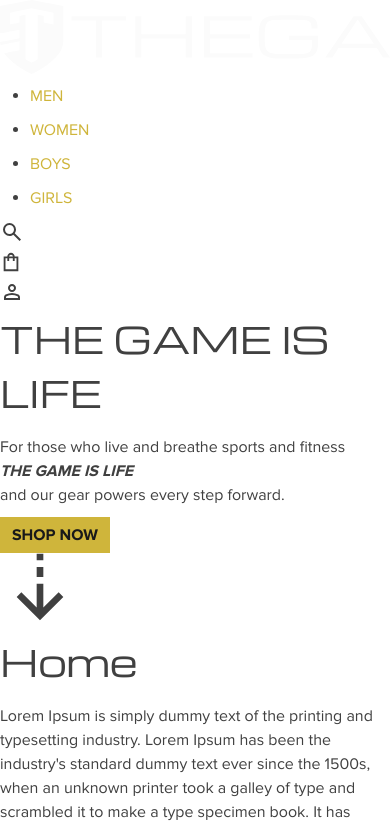
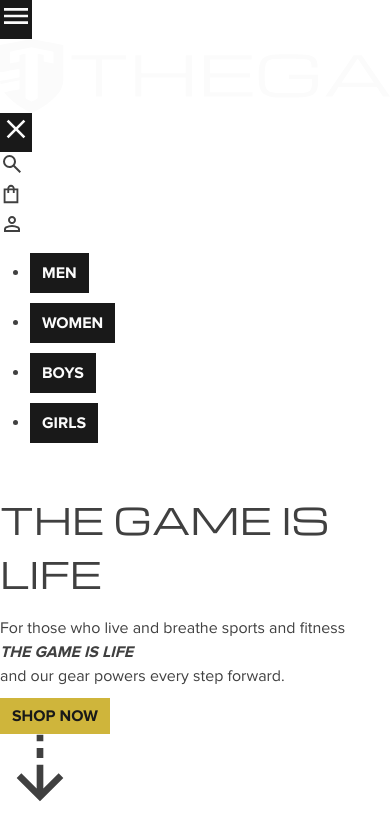
Before and after one commit to SamuelEarl/thega-bigcommerce-storefront-sveltekit, a SvelteKit app: page / in a window 390 px wide. Shown: the top 828 px of the page. Built offline with nearby package versions, Linux system fonts and the light colour scheme.

Commit message:
Working on mobile nav

```diff
--- a/generate-css-icons.js
+++ b/generate-css-icons.js
@@ -22,8 +22,11 @@ import { locate } from "@iconify/json";
       "search",
       "person-outline",
       "shopping-bag-outline-sharp",
-      "keyboard-double-arrow-down",
       "arrow-cool-down",
+      "menu",
+      "close",
+      "chevron-left",
+      "chevron-right",
     ],
     "icomoon-free": [
       "spinner2",
--- a/src/routes/(storefront)/+layout.svelte
+++ b/src/routes/(storefront)/+layout.svelte
@@ -5,7 +5,7 @@
   import Header from "./Header.svelte";
 	import { Icon, Link } from "$lib/client/components";
 	import "$lib/client/assets/styles/main.css";
-  import LogoWhite from "$lib/client/assets/images/logo-and-name-horizontal-white-fbfbfb.svg";
+  // import LogoWhite from "$lib/client/assets/images/logo-and-name-horizontal-white-fbfbfb.svg";
 	import HeroImage from "./HeroImage.svelte";
 
   interface Props {
@@ -15,9 +15,6 @@
   let { children }: Props = $props();
 
   let currentPath = $derived(page.url.pathname);
-
-  const iconSizes = "font-size: 24px";
-  let btnDisabled = $state(false);
 
   /**
    * Reset the page scroll position to the top on navigation.
@@ -38,8 +35,8 @@
 </svelte:head>
 
 <div class="layout">
-  <!-- <Header /> -->
-  <header>
+  <Header />
+  <!-- <header>
     <div class="header-content">
       <div class="logo-wrapper">
         <a href="/"><img src={LogoWhite} class="logo" alt="logo" /></a>
@@ -58,7 +55,7 @@
         <div><Icon icon="material-symbols:person-outline" style={iconSizes} /></div>
       </div>
     </div>
-  </header>
+  </header> -->
   <main id="main">
     {#if currentPath === "/"}
       <HeroImage />
@@ -76,13 +73,13 @@
 			flex-direction: column;
 			min-height: 100vh;
 
-      & header {
+      /* & header {
         position: sticky;
         top: 0;
         background-color: var(--black);
 
         & .header-content {
-          /* The hero image is 1536px wide. So I want to give the content a max width that equals the --xl-max media query. */
+          The hero image is 1536px wide. So I want to give the content a max width that equals the --xl-max media query.
           max-width: 1535px;
           margin: 0 auto;
           padding: 0 15px;
@@ -129,7 +126,7 @@
             }
           }
         }
-      }
+      } */
 
 			& main {
         flex: 1;
--- a/src/routes/(storefront)/Header.svelte
+++ b/src/routes/(storefront)/Header.svelte
@@ -1,20 +1,327 @@
 <script lang="ts">
 	import { afterNavigate } from "$app/navigation";
-	import { Button, Icon } from "$lib/client/components";
-	import MainNav from "./MainNav.svelte";
-	// import Logo from "$lib/client/assets/images/logo-purple-taupe-dark.svg";
-	import Logo from "$lib/client/assets/images/logo-white-fbfbfb.svg";
+	import { Button, Icon, Link } from "$lib/client/components";
+	// import MainNav from "./MainNav.svelte";
+	import LogoWhite from "$lib/client/assets/images/logo-and-name-horizontal-white-fbfbfb.svg";
 
-	let showMainNav = $state(false);
+	let mainNavContainer: HTMLDivElement;
+	// let showMainNav = $state(false);
 
-	// On mobile clear the MainNav after a user navigates so it
+	// On mobile close the MainNav after a user navigates so it
 	// is not still displaying after a user has clicked a link.
-	afterNavigate(async (params) => {
-		showMainNav = false;
+	afterNavigate(async () => {
+		mainNavContainer.style.right = "110vw"
 	});
+
+	const mainNav = {
+		name: "MAIN",
+		menu: [
+			{
+				label: "MEN",
+				url: "/collections/men",
+				submenu: [
+					{
+						label: "Shoes",
+						url: "/collections/men/shoes",
+					},
+					{
+						label: "Shirts",
+						url: "/collections/men/shirts",
+					},
+				],
+			},
+			{
+				label: "WOMEN",
+				url: "/collections/women",
+				submenu: [
+					{
+						label: "Shoes",
+						url: "/collections/women/shoes",
+					},
+					{
+						label: "Shirts",
+						url: "/collections/women/shirts",
+					},
+				],
+			},
+			{
+				label: "BOYS",
+				url: "/collections/boys",
+				submenu: [
+					{
+						label: "Shoes",
+						url: "/collections/boys/shoes",
+					},
+					{
+						label: "Shirts",
+						url: "/collections/boys/shirts",
+					},
+				],
+			},
+			{
+				label: "GIRLS",
+				url: "/collections/girls",
+				submenu: [
+					{
+						label: "Shoes",
+						url: "/collections/girls/shoes",
+					},
+					{
+						label: "Shirts",
+						url: "/collections/girls/shirts",
+					},
+				],
+			},
+		],
+	};
+
+	let activeNav = "MAIN";
+	console.log("activeNav:", activeNav);
+
+	const iconBtns = [
+		{
+			icon: "material-symbols:search",
+			url: "",
+			size: "font-size: 24px",
+		},
+		{
+			icon: "material-symbols:shopping-bag-outline-sharp",
+			url: "",
+			size: "font-size: 22px",
+		},
+		{
+			icon: "material-symbols:person-outline",
+			url: "",
+			size: "font-size: 24px",
+		},
+	];
+
+	function getActiveNav() {
+		const displayNav = mainNav.menu.find(menu => menu.label === activeNav);
+		return displayNav?.submenu;
+	}
 </script>
 
-<div class="mobile-header-nav-wrapper">
+<header>
+	<div class="header-content">
+		<div class="open-menu-btn-container">
+			<Button
+				sizes={{ pv:0, ph:0 }}
+				onclick={() => {
+					activeNav = "MAIN";
+					mainNavContainer.style.right = "0";
+				}}
+			>
+				<Icon icon="material-symbols:menu" style="font-size: var(--size-8)" />
+			</Button>
+		</div>
+		<div class="logo-wrapper">
+			<a href="/"><img src={LogoWhite} class="logo" alt="logo" /></a>
+		</div>
+		<div class="main-nav" bind:this={mainNavContainer}>
+			<div class="menu-top-btns">
+					<div class="back-to-main-menu-btn-container">
+						{#if activeNav !== "MAIN"}
+							<Button
+								sizes={{ pv:0, ph:0 }}
+								onclick={() => activeNav = "MAIN"}
+							>
+								<Icon icon="material-symbols:chevron-left" style="font-size: var(--size-8)" /> MAIN
+							</Button>
+						{/if}
+					</div>
+				<div class="close-menu-btn-container">
+					<Button
+						sizes={{ pv:0, ph:0 }}
+						onclick={() => mainNavContainer.style.right = "110vw"}
+					>
+						<Icon icon="material-symbols:close" style="font-size: var(--size-8)" />
+					</Button>
+				</div>
+			</div>
+			<div class="icons-wrapper">
+				{#each iconBtns as icon}
+					<div><Icon icon={icon.icon} style={icon.size} /></div>
+				{/each}
+			</div>
+			{#if activeNav === "MAIN"}
+				<nav>
+					<ul>
+						{#each mainNav.menu as item}
+							<li>
+								<Button onclick={() => activeNav = item.label}>
+									{item.label}
+								</Button>
+							</li>
+						{/each}
+					</ul>
+				</nav>
+			{:else}
+				<nav>
+					<ul>
+						{#each getActiveNav() as item}
+							<li>
+								<Link href={item.url} variant="tertiary" underline={false}>
+									{item.label}
+								</Link>
+							</li>
+						{/each}
+					</ul>
+				</nav>
+			{/if}
+		</div>
+		<div>
+			<Icon icon="material-symbols:menu" style="font-size: var(--size-8); color: transparent" />
+		</div>
+	</div>
+</header>
+
+<style>
+	@media (--xs-up) {
+		header {
+			position: sticky;
+			top: 0;
+			background-color: var(--black);
+			z-index: 100;
+
+			& .header-content {
+				display: flex;
+				justify-content: space-between;
+				/* The hero image is 1536px wide. So I want to give the content a max width that equals the --xl-max media query. */
+				max-width: 1535px;
+				margin: 0 auto;
+				padding: 0 15px;
+				display: flex;
+				align-items: center;
+				color: var(--white);
+				position: relative;
+
+				& .logo-wrapper {
+					padding: 12px 0;
+
+					& .logo {
+						height: 35px;
+					}
+				}
+
+				& .main-nav {
+					display: flex;
+					flex-direction: column;
+					position: absolute;
+					top: 0;
+					right: 110vw;
+					width: 100vw;
+					min-height: 100vh;
+					overflow-y: auto;
+					padding: 15px;
+					background-color: var(--black);
+					border-right: 1px solid var(--old-gold);
+					z-index: 100;
+					transition: right 0.25s ease;
+
+					& .menu-top-btns {
+						display: flex;
+						justify-content: space-between;
+						margin-bottom: 15px;
+					}
+
+					& .icons-wrapper {
+						display: flex;
+						justify-content: space-around;
+						align-items: center;
+						gap: 0 20px;
+
+						& :global(.icon--material-symbols:hover) {
+							color: var(--old-gold);
+						}
+					}
+
+					& nav {
+						flex: 1;
+
+						& ul {
+							display: flex;
+							flex-direction: column;
+							justify-content: center;
+							gap: 0 20px;
+							list-style-type: none;
+							padding: 0;
+							font-size: 20px;
+
+							& li {
+								margin: 0;
+								padding: 10px;
+
+								&:hover {
+									color: var(--old-gold);
+								}
+							}
+						}
+					}
+				}
+			}
+		}
+	}
+
+	@media (--lg-up) {
+		header {
+			/* position: sticky;
+			top: 0;
+			background-color: var(--black); */
+
+			& .header-content {
+				/* The hero image is 1536px wide. So I want to give the content a max width that equals the --xl-max media query. */
+				max-width: 1535px;
+				margin: 0 auto;
+				padding: 0 15px;
+				display: flex;
+				align-items: center;
+				color: var(--white);
+
+				& .logo-wrapper {
+					padding: 12px 0;
+
+					& .logo {
+						height: 40px;
+					}
+				}
+
+				& nav {
+					flex: 1;
+
+					& ul {
+						display: flex;
+						justify-content: center;
+						gap: 0 20px;
+						list-style-type: none;
+						padding: 0;
+						font-size: 20px;
+
+						& li {
+							margin: 0;
+
+							&:hover {
+								color: var(--old-gold);
+							}
+						}
+					}
+				}
+
+				& .icons-wrapper {
+					display: flex;
+					align-items: center;
+					gap: 0 20px;
+
+					& :global(.icon--material-symbols:hover) {
+						color: var(--old-gold);
+					}
+				}
+			}
+		}
+	}
+</style>
+
+<!-- <div class="mobile-header-nav-wrapper">
 	<header>
 		<div class="mobile-main-nav-btn-wrapper">
 			{#if showMainNav}
@@ -34,8 +341,8 @@
 		<div class="logo-wrapper">
 			<a href="/"><img src={Logo} class="logo" alt="logo" /></a>
 		</div>
-		<!-- I might use this <div class="spacer"> element until I am ready to include the login button for the app. -->
-		<!-- TODO: At that point I will delete this <div class="spacer"> element. -->
+		I might use this <div class="spacer"> element until I am ready to include the login button for the app.
+		TODO: At that point I will delete this <div class="spacer"> element.
 		<div class="spacer">
 			<Icon icon="mdi:menu" width="40" color="transparent" />
 		</div>
@@ -46,9 +353,9 @@
 			<MainNav />
 		</div>
 	{/if}
-</div>
+</div> -->
 
-<style>
+<!-- <style>
 	@media (--xs-up) {
 		.mobile-header-nav-wrapper {
 			position: fixed;
@@ -71,4 +378,4 @@
 			}
 		}
 	}
-</style>
+</style> -->
```
Also changed, not shown: src/lib/client/assets/styles/icons.css, src/lib/client/assets/styles/theme.css.
